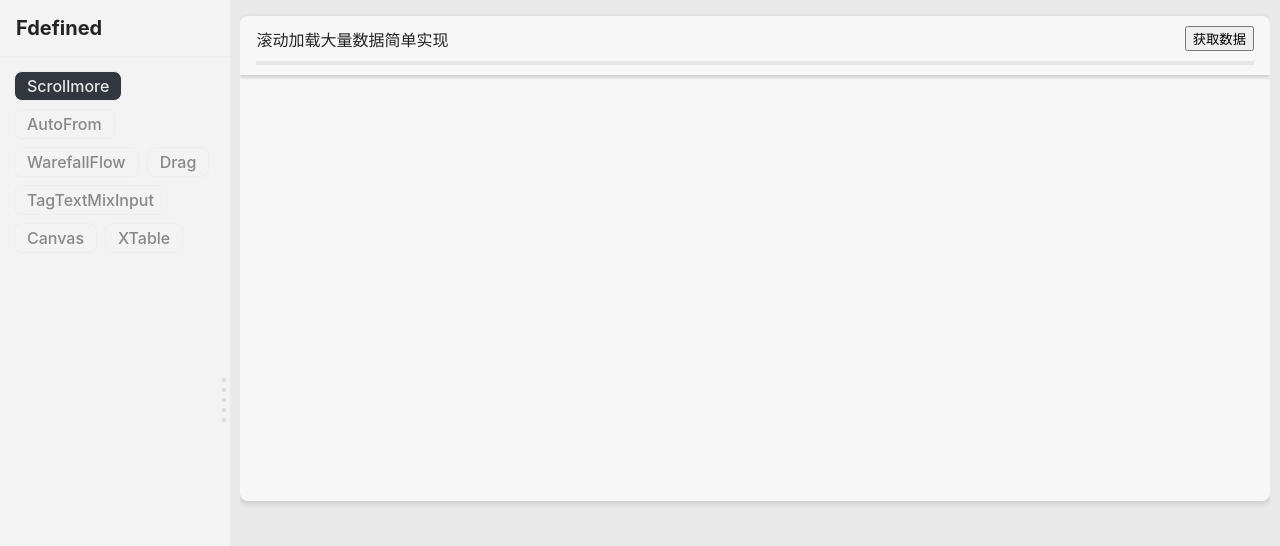
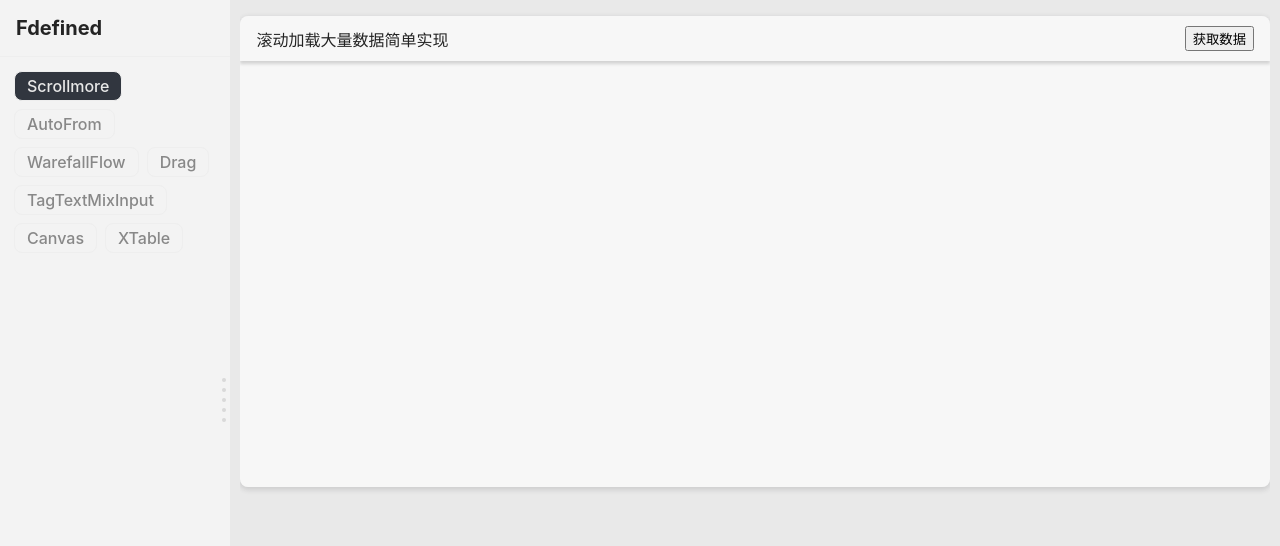
Before and after one commit to FU-design/toy, a Vue app: page /comp/scrollmore in a window 1280 px wide. Shown: the top 546 px of the page. Built offline with nearby package versions, Linux system fonts and the light colour scheme; what @highlightjs/vue-plugin would draw is missing.

Commit message:
去除多余样式

```diff
--- a/src/pages/comp/component/scrollmore/index.vue
+++ b/src/pages/comp/component/scrollmore/index.vue
@@ -35,17 +35,10 @@ const getData = async () => {
 </script>
 
 <style scoped>
-.wrp {
-  width: 100%;
-  height: 100%;
-  overflow: auto;
-}
 .get-data-btn {
   display: flex;
   justify-content: space-between;
   align-items: center;
-  padding: 0 0 10px 0;
-  border-bottom: 4px solid rgba(194, 194, 194, 0.322);
 }
 .row {
   background-color: burlywood;
```
